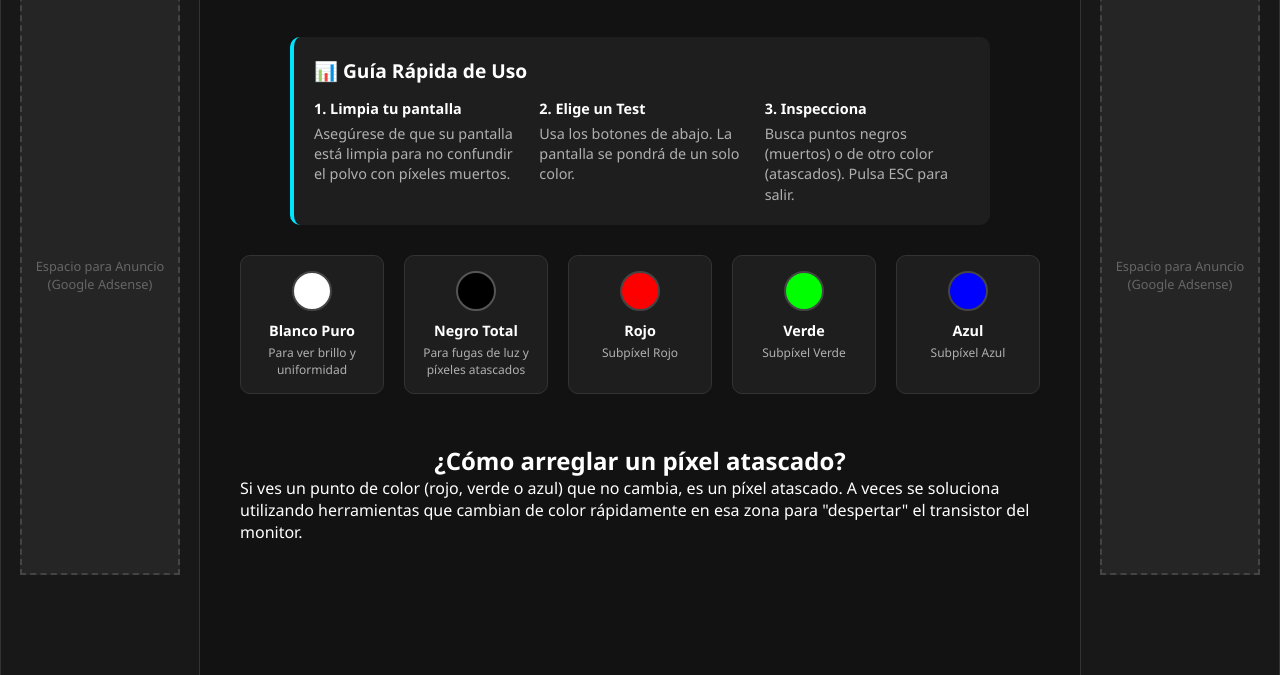
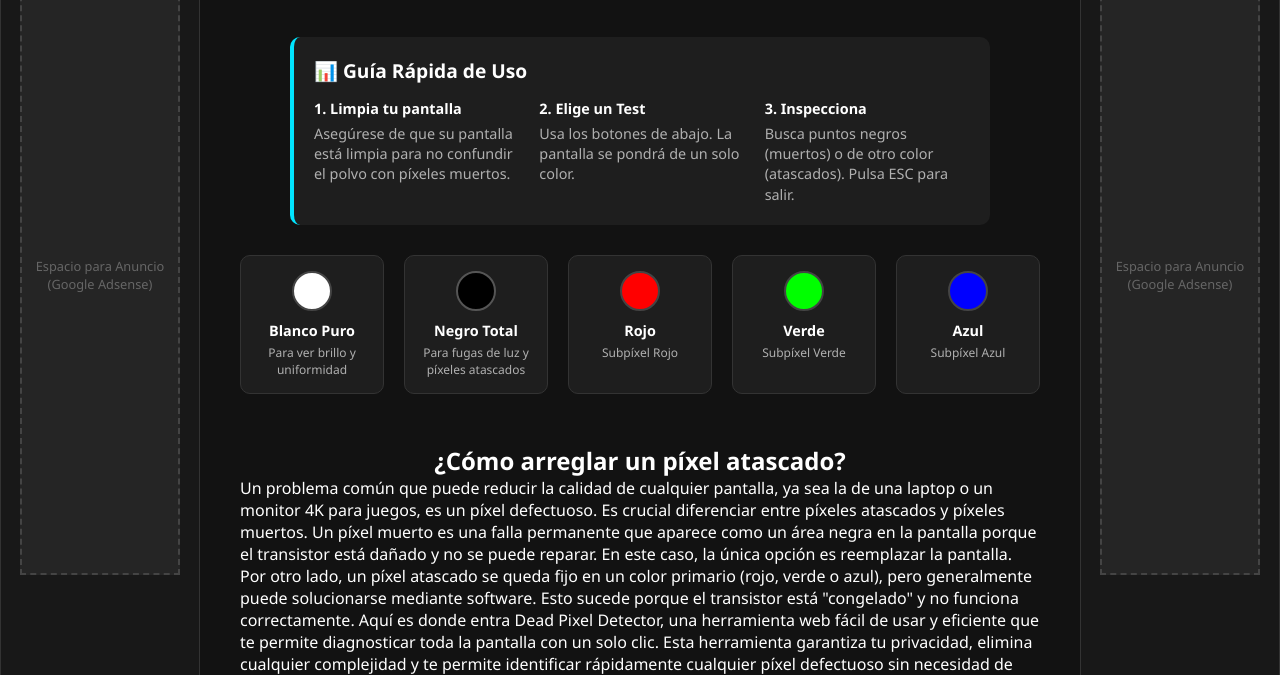
Before and after one commit to deadpixeldetector/deadpixeldetector.github.io, a plain HTML site: page index.html in a window 1280 px wide. Shown: the part 125-800 px from the top of the page. Drawn offline with Linux system fonts and the light colour scheme.

Commit message:
Update index.html

```diff
--- a/index.html
+++ b/index.html
@@ -360,8 +360,12 @@
                 <h2 data-i18n="seo-h2-hz">¿Qué es la Tasa de Refresco (Hz)?</h2>
                 <p data-i18n="seo-p-hz">La tasa de refresco es la cantidad de veces que tu monitor actualiza la imagen por segundo. Un monitor estándar tiene 60Hz, mientras que los monitores gaming suelen tener 144Hz o más, lo que ofrece movimientos más fluidos.</p>
                  -->
-                <h2 data-i18n="seo-h2-stuck">¿Cómo arreglar un píxel atascado?</h2>
-                <p data-i18n="seo-p-stuck">Si ves un punto de color (rojo, verde o azul) que no cambia, es un píxel atascado. A veces se soluciona utilizando herramientas que cambian de color rápidamente en esa zona para "despertar" el transistor del monitor.</p>
+                <h2 data-i18n="seo-h2-stuck">¿How to repair a stuck pixel?</h2>
+                <p data-i18n="seo-p-stuck">A common problem that can lower the quality of any screen, whether it's a laptop display or a 4K gaming monitor, is a defective pixel. It's critical to differentiate between stuck pixels and dead pixels. A dead pixel is a permanent flaw that shows up as a black area on the screen because the transistor is broken and cannot be fixed. Replacing the screen is the only option in this situation.
+A stuck pixel, on the other hand, stays fixed on a primary color (red, green, or blue), but software can usually fix it. This occurs as a result of the transistor being "frozen" and malfunctioning. **Dead Pixel Detector** is useful in this situation: an easy-to-use and efficient online tool that
+
+
+
             </article>
 
         </main>
@@ -419,9 +423,11 @@
                 'test-blue-title': 'Azul',
                 'test-blue-desc': 'Subpíxel Azul',
                 'seo-h2-hz': '¿Qué es la Tasa de Refresco (Hz)?',
-                'seo-p-hz': 'La tasa de refresco es la cantidad de veces que tu monitor actualiza la imagen por segundo. Un monitor estándar tiene 60Hz, mientras que los monitores gaming suelen tener 144Hz o más, lo que ofrece movimientos más fluidos.',
                 'seo-h2-stuck': '¿Cómo arreglar un píxel atascado?',
-                'seo-p-stuck': 'Si ves un punto de color (rojo, verde o azul) que no cambia, es un píxel atascado. A veces se soluciona utilizando herramientas que cambian de color rápidamente en esa zona para "despertar" el transistor del monitor.',
+
+'seo-p-stuck': 'Un problema común que puede reducir la calidad de cualquier pantalla, ya sea la de una laptop o un monitor 4K para juegos, es un píxel defectuoso. Es crucial diferenciar entre píxeles atascados y píxeles muertos. Un píxel muerto es una falla permanente que aparece como un área negra en la pantalla porque el transistor está dañado y no se puede reparar. En este caso, la única opción es reemplazar la pantalla. Por otro lado, un píxel atascado se queda fijo en un color primario (rojo, verde o azul), pero generalmente puede solucionarse mediante software. Esto sucede porque el transistor está "congelado" y no funciona correctamente. Aquí es donde entra Dead Pixel Detector, una herramienta web fácil de usar y eficiente que te permite diagnosticar toda la pantalla con un solo clic. Esta herramienta garantiza tu privacidad, elimina cualquier complejidad y te permite identificar rápidamente cualquier píxel defectuoso sin necesidad de descargar nada.',
+
+
                 'exit-hint': 'Presiona ESC o haz Clic para salir',
                 'ad-slot': 'Espacio para Anuncio (Google Adsense)'
             },
@@ -448,10 +454,8 @@
                 'test-green-desc': 'Green Subpixel',
                 'test-blue-title': 'Blue',
                 'test-blue-desc': 'Blue Subpixel',
-                'seo-h2-hz': 'What is Refresh Rate (Hz)?',
-                'seo-p-hz': 'Refresh rate is the number of times your monitor updates the image per second. A standard monitor has 60Hz, while gaming monitors usually have 144Hz or more, offering smoother motion.',
                 'seo-h2-stuck': 'How to fix a stuck pixel?',
-                'seo-p-stuck': 'If you see a color dot (red, green, or blue) that doesn\'t change, it is a stuck pixel. Sometimes it can be fixed by using tools that flash colors quickly in that area to "wake up" the monitor\'s transistor.',
+                'seo-p-stuck': 'A common problem that can lower the quality of any screen, whether it is a laptop display or a 4K gaming monitor, is a defective pixel. It is critical to differentiate between stuck pixels and dead pixels. A dead pixel is a permanent flaw that shows up as a black area on the screen because the transistor is broken and cannot be fixed. Replacing the screen is the only option in this situation. A stuck pixel, on the other hand, stays fixed on a primary color (red, green, or blue), but software can usually fix it. This occurs as a result of the transistor being "frozen" and malfunctioning. **Dead Pixel Detector** is useful in this situation: an easy-to-use and efficient online tool that. A stuck pixel, on the other hand, stays fixed on a primary color (red, green, or blue), but software can usually fix it.  This occurs as a result of the transistor being "frozen" and malfunctioning.  This is where Dead Pixel Detector, an easy-to-use web tool that allows you to diagnose the entire screen with a single click, comes in.  This tool guarantees your privacy while eliminating any complexity and enabling you to swiftly identify any faulty pixels without requiring any downloads.',
                 'exit-hint': 'Press ESC or Click to exit',
                 'ad-slot': 'Ad Slot (Google Adsense)'
             }
```
